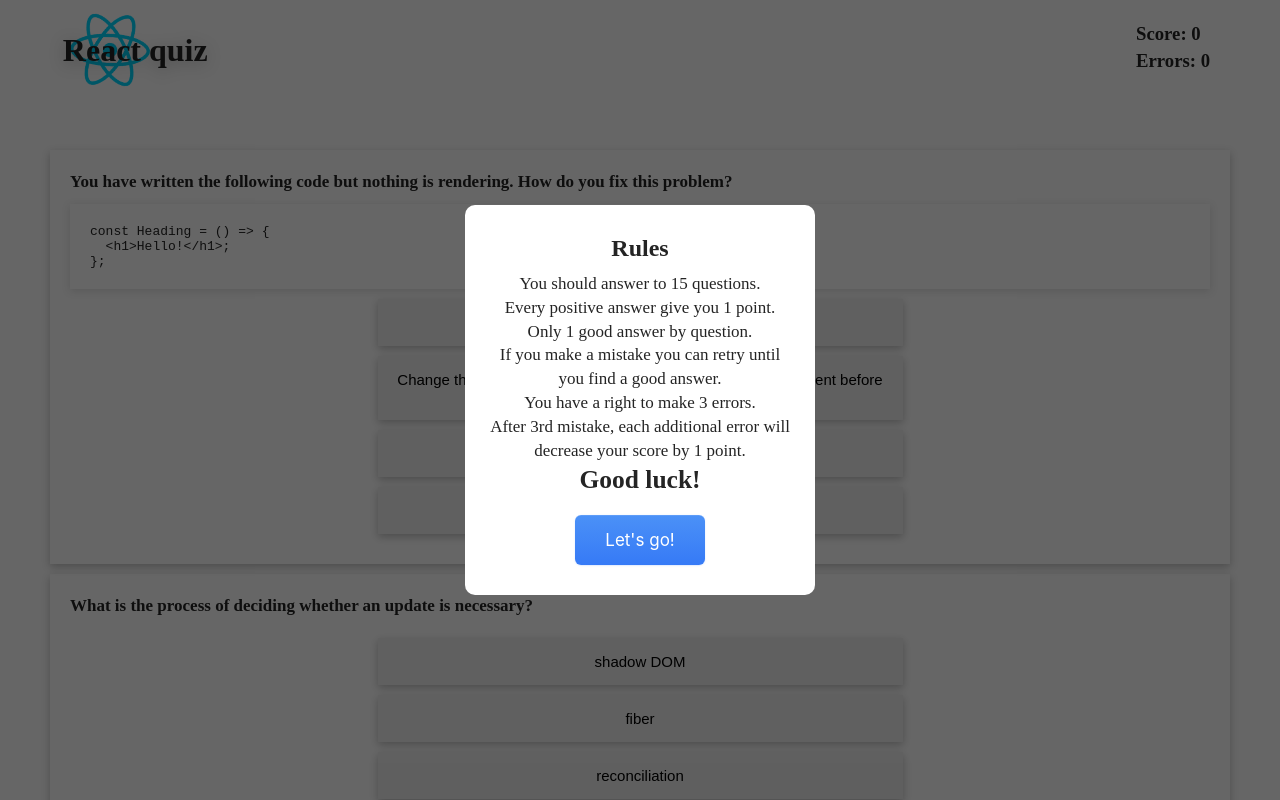
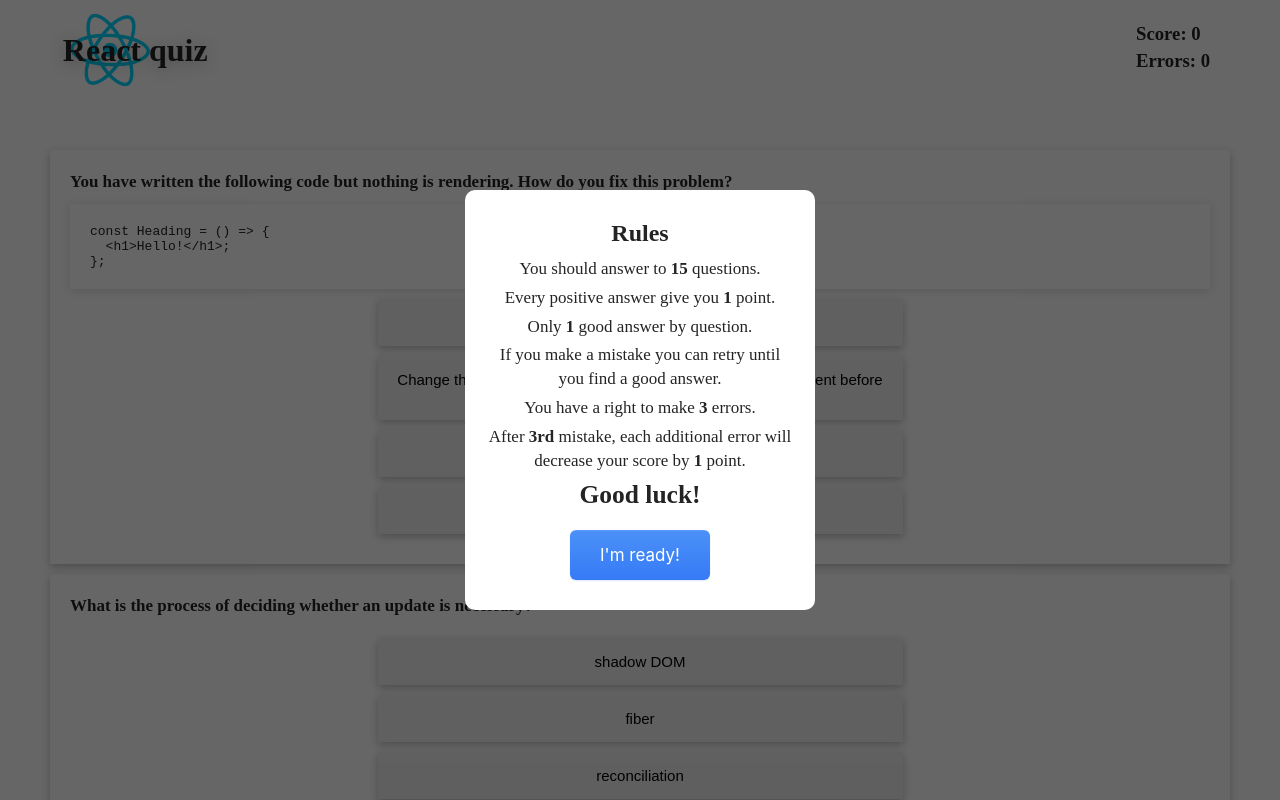
Before and after one commit to Alik64/quiz-react, a React (Create React App) app: page /quiz in a window 1280 px wide. Shown: the top 800 px of the page. Built offline with nearby package versions, Linux system fonts and the light colour scheme.

Commit message:
Modal refactoring

```diff
--- a/src/components/Modals/Modal.css
+++ b/src/components/Modals/Modal.css
@@ -17,6 +17,7 @@
   place-items: center;
   background-color: rgb(0 0 0 / 60%);
 }
+
 .modal_wrapper {
   max-width: 350px;
   min-width: 350px;
@@ -34,18 +35,27 @@
   justify-content: center;
   margin-bottom: 10px;
 }
+
 .modal_text {
   font-size: 17px;
   line-height: 1.4;
   text-align: center;
 }
+
+.modal_text li {
+  list-style: none;
+  padding-bottom: 5px;
+}
+
 .modal_btn {
   margin: 17px auto 0;
 }
+
 .modal_link {
   margin-top: 20px;
   text-decoration: none;
 }
+
 .modal_link a {
   cursor: pointer;
 }
--- a/src/components/Modals/ModalResult.jsx
+++ b/src/components/Modals/ModalResult.jsx
@@ -1,64 +1,87 @@
-import React, { useContext } from 'react'
-import { useNavigate } from 'react-router-dom'
-import { AppContext } from '../../context/appContext'
-import './Modal.css'
+import React, { useContext } from "react";
+import { useNavigate } from "react-router-dom";
+
+
+import { AppContext } from "../../context/appContext";
+import "./Modal.css";
 
 export default function ModalResult() {
-    const { modalResultsToggle, good, err, setScore, setGood, setErr, score } = useContext(AppContext)
-    const navigate = useNavigate()
-    const validateHandler = () => {
-        modalResultsToggle(false)
-        setScore(0)
-        setGood(0)
-        setErr(0)
-        navigate('/')
-    }
+  const { modalResultsToggle, good, err, setScore, setGood, setErr, score } =
+    useContext(AppContext);
+  const navigate = useNavigate();
+
+  const handleValidation = () => {
+    modalResultsToggle(false);
+    setScore(0);
+    setGood(0);
+    setErr(0);
+    navigate("/");
+  };
+
   return (
-        <div className='modal'>
+    <div className="modal">
       <div className="modal_wrapper">
         <div className="modal_content">
           <div className="modal_header">
             <h2>You did it!</h2>
           </div>
-                    <div className='modal_text'>
-
-                        <div>Good answers: <h2>{good}</h2></div>
-                        <div>Errors: <h2>{err}</h2></div>
-                        <div>Your score : <h2>{score}</h2></div>
-                        <div className='modal_info'>
+          <div className="modal_text">
+            <div>
+              Good answers: <h2>{good}</h2>
+            </div>
+            <div>
+              Errors: <h2>{err}</h2>
+            </div>
+            <div>
+              Your score : <h2>{score}</h2>
+            </div>
+            <div className="modal_info">
               <h4>Your rating :</h4>
               {showYourSkill(score)}
-                            <div className='modal_link'>
-                                <a target="_blank" rel="noreferrer" href="https://reactjs.org/">here you can RTFM  :)</a>
+              <div className="modal_link">
+                <a target="_blank" rel="noreferrer" href="https://reactjs.org/">
+                  Here you can RTFM :)
+                </a>
               </div>
             </div>
 
-
-                        <button onClick={validateHandler} className='modal_btn home_btn'>Close</button>
+            <button onClick={handleValidation} className="modal_btn home_btn">
+              Close
+            </button>
           </div>
         </div>
       </div>
     </div>
-    )
+  );
 }
 
 function showYourSkill(score) {
+    if(isNaN(score)){
+        console.log('Warning: The score should be an integer!')
+    }
   switch (true) {
-        case (score < 3):
-            return <h2>Noob</h2>
-        case (score < 5):
-            return <h2>Beginner</h2>
-        case (score < 7):
-            return <h2>Medium</h2>
-        case (score < 10):
-            return <h2>Advanced</h2>
-        case (score < 13):
-            return <h2>Pro</h2>
-        case (score < 14):
-            return <h2>Master</h2>
-        case (score === 15):
-            return <h2>Kill it , man! :)</h2>
-        default:
-            return
+    case score < 3:
+      return <h2>Noob</h2>;
+    case score < 5:
+      return <h2>Beginner</h2>;
+    case score < 7:
+      return <h2>Medium</h2>;
+    case score < 10:
+      return <h2>Advanced</h2>;
+    case score < 13:
+      return <h2>Pro</h2>;
+    case score < 15:
+      return <h2>Master</h2>;
+    case score === 15:
+      return <h2>Kill it , man! :)</h2>;
   }
 }
+
+
+// Test for showYourSkill()
+/*
+for (let i = 0; i<=15; i++){
+    console.log(i,showYourSkill(i).props.children)
+}
+showYourSkill('haha')
+*/
--- a/src/components/Modals/ModalRules.jsx
+++ b/src/components/Modals/ModalRules.jsx
@@ -1,30 +1,43 @@
-import React, { useContext } from 'react'
-import { AppContext } from '../../context/appContext'
-import './Modal.css'
+import React, { useContext } from "react";
+import { AppContext } from "../../context/appContext";
+import "./Modal.css";
 
 export default function ModalRules() {
-
-    const { modalRulesToogle } = useContext(AppContext)
+  const { modalRulesToogle } = useContext(AppContext);
 
   return (
-        <div className='modal'>
+    <div className="modal">
       <div className="modal_wrapper">
         <div className="modal_content">
           <div className="modal_header">
             <h2>Rules</h2>
           </div>
-                    <div className='modal_text'>
-                        <p>You should answer to 15 questions.</p>
-                        <p>Every positive answer give you 1 point.</p>
-                        <p>Only 1 good answer by question.</p>
-                        <p>If you make a mistake you can retry until you find a good answer.</p>
-                        <p>You have a right to make 3 errors.</p>
-                        <p>After 3rd mistake, each additional error will decrease your score by 1 point.</p>
+          <div className="modal_text">
+            <ul>
+              <li>You should answer to <strong>15</strong> questions.</li>
+              <li>Every positive answer give you <strong>1</strong> point.</li>
+              <li>Only <strong>1</strong> good answer by question.</li>
+              <li>
+                If you make a mistake you can retry until you find a good
+                answer.
+              </li>
+              <li>You have a right to make <strong>3</strong> errors.</li>
+              <li>
+                After <strong>3rd</strong> mistake, each additional error will decrease your
+                score by <strong>1</strong> point.
+              </li>
+            </ul>
+
             <h2>Good luck!</h2>
-                        <button onClick={() => modalRulesToogle(false)} className='modal_btn home_btn'>Let's go!</button>
+            <button
+              onClick={() => modalRulesToogle(false)}
+              className="modal_btn home_btn"
+            >
+              I'm ready!
+            </button>
           </div>
         </div>
       </div>
     </div>
-    )
+  );
 }
```
Lines whose indentation alone changed are shown as unchanged.
